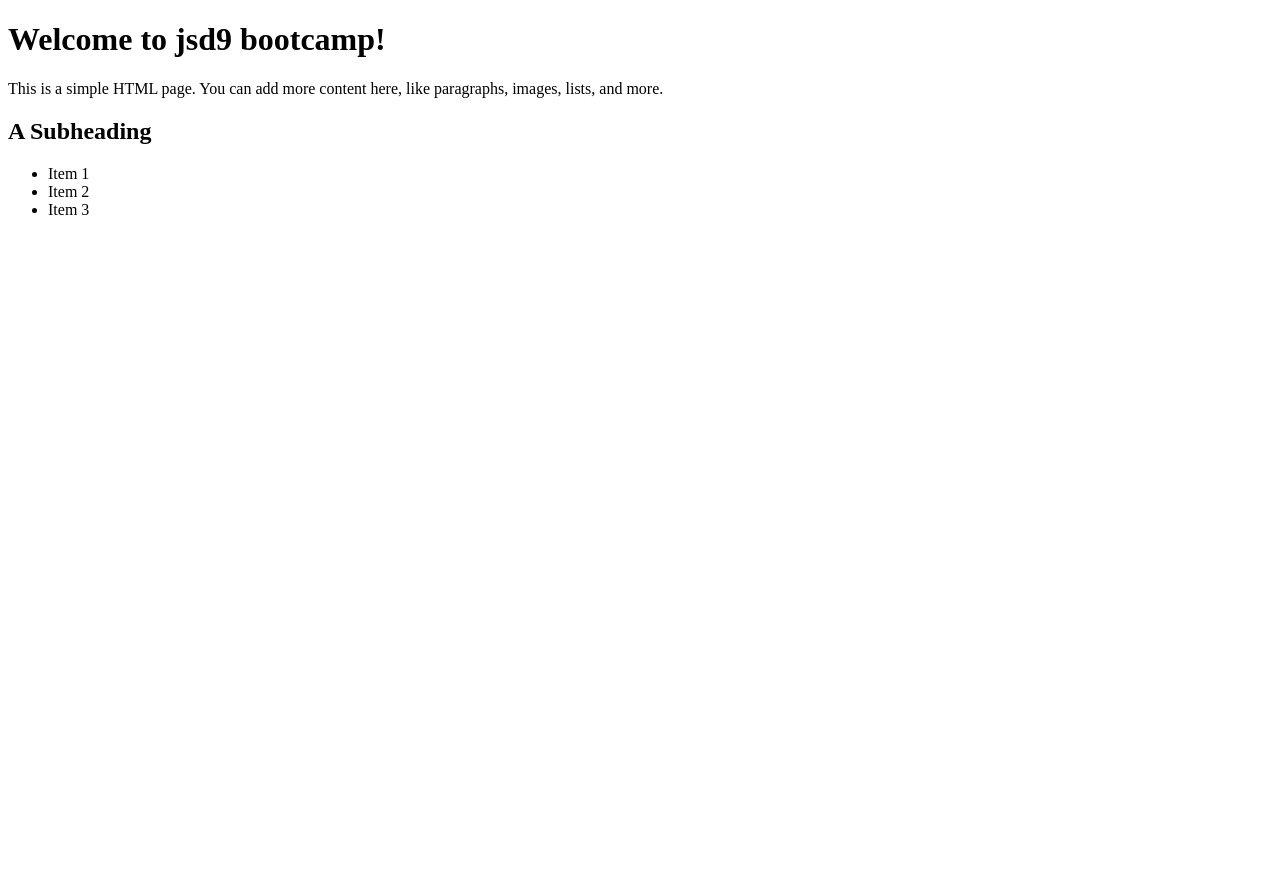
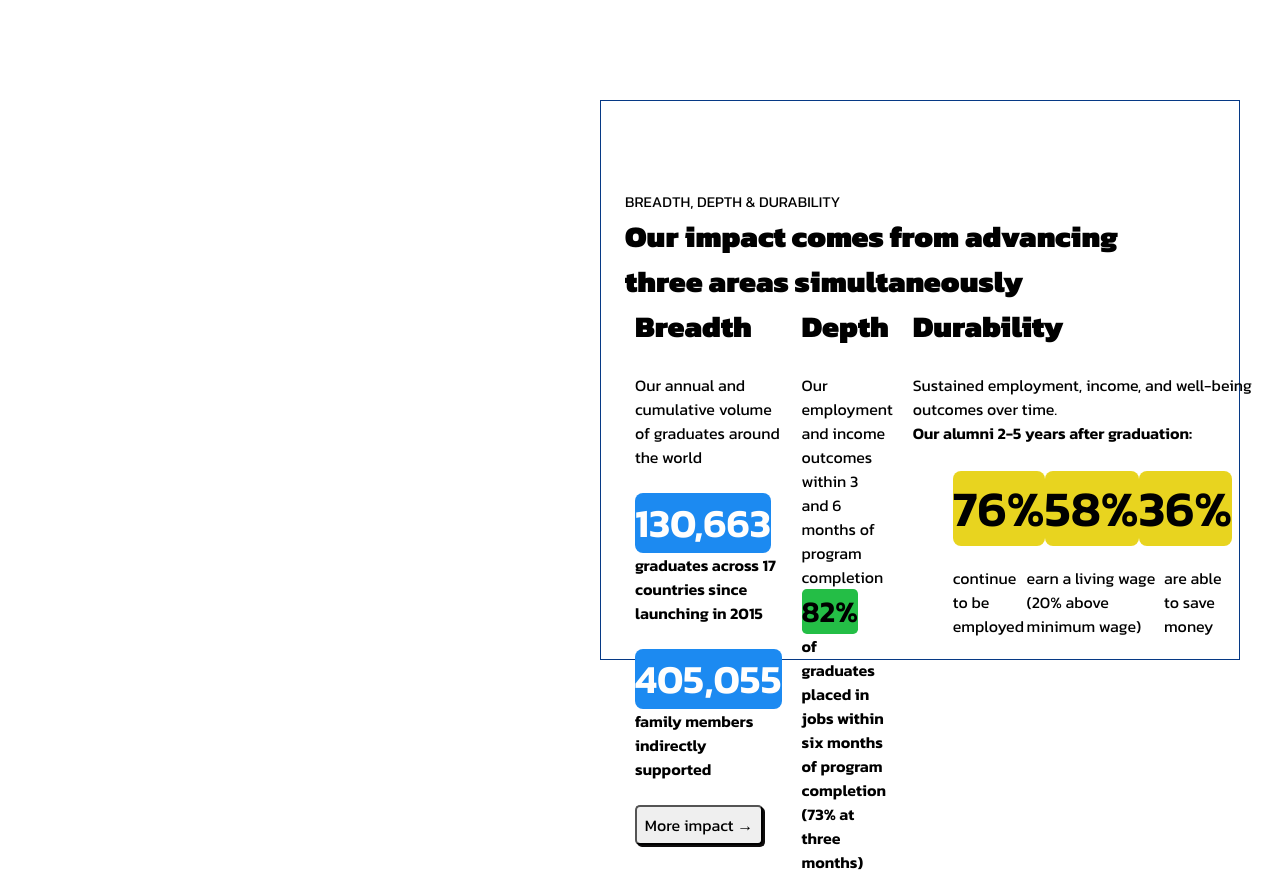
Before and after one commit to ToeyJSD9/jsd9, a plain HTML site: page index.html in a window 1280 px wide. Shown: the top 877 px of the page. Before the commit the page ends 800 px from the top, so only its background shows below. Drawn offline with Linux system fonts and the light colour scheme.

Commit message:
csshomework(fil):updated css

```diff
--- /dev/null
+++ b/css.css
@@ -0,0 +1,138 @@
+@import url('https://fonts.googleapis.com/css2?family=Kanit:ital,wght@0,100;0,200;0,300;0,400;0,500;0,600;0,700;0,800;0,900;1,100;1,200;1,300;1,400;1,500;1,600;1,700;1,800;1,900&family=Lilita+One&family=Montserrat:ital,wght@0,100..900;1,100..900&display=swap');
+
+/* css Variables */
+:root {
+	--clr-primary: #14252d;
+	--clr-fah: #1c8af1;
+	--clr-green: #24be46;
+	--clr-yellow: #e7d212f1;
+
+}
+
+/* css Reset */
+*,
+*::before,
+*::after {
+	padding: 0;
+	margin: 0;
+	box-sizing: border-box;
+}
+body {
+	line-height: 1.5;
+	-webkit-font-smoothing: antialiased;
+}
+img,
+picture,
+video,
+canvas,
+svg {
+	display: block;
+	max-width: 100%;
+	height: auto;
+}
+input,
+button,
+textarea,
+select {
+	font: inherit;
+}
+p {
+	text-wrap: pretty;
+}
+h1,
+h2,
+h3,
+h4,
+h5,
+h6 {
+	text-wrap: balance;
+}
+
+
+
+body{
+    display:grid;
+
+	width: 50vw;
+	height: 70vh;
+	margin: 100px 600px 0px;
+    border: solid 1px rgb(6, 57, 133);
+    padding: 5rem  1.5rem;
+    font-family: "Kanit", serif;
+    background-color: rgb(255, 255, 255);
+
+}
+
+.container{
+    display: flex;
+    justify-content: space-between;
+    text-align: left;
+    font-family: inherit;
+}
+
+h2{
+    font-size: 30px;
+    font-weight: 900;
+}
+h3{
+padding-top: 10px;
+    font-size: 15px;
+    font-weight: 400;
+}
+.t-1{
+    font-weight: 600;
+}
+
+button{
+    width: 8rem;
+    height: 2.5rem;
+    border-radius: 5px;
+    filter: drop-shadow(2px 2px 0px rgb(17, 15, 15));
+    -webkit-filter: drop-shadow(2px 2px 0px rgb(14, 12, 12));
+}
+.flex-itemitem-1{
+    padding: 0px 10px;
+.n-1{
+    background-color: var(--clr-fah);
+    display: inline;
+    font-size: 40px;
+    font-weight: 600;
+    color: rgb(255, 254, 253);
+    border-radius: 0.5rem;
+
+}
+}
+.flex-itemitem-2{
+    padding: 0px 10px;
+.n-2{
+    background-color: var(--clr-green);
+    display: inline;
+    font-size: 30px;
+    border-radius: 0.3rem;
+    font-weight: 600;
+
+}
+}
+
+
+.ohshit{
+    display: flex;
+    justify-content: space-between;
+    padding: 2PX 40px 10px;
+}
+
+.flex-itemitem-3{
+    padding: 0PX 10px;
+}
+.t-2{
+        display: flex;
+        justify-content: space-between;
+        padding: 10PX 40px;
+}
+.t-3{
+    background-color: var(--clr-yellow);
+    border-radius: 0.5REM;
+    font-size: 50PX;
+    font-weight: 600;
+
+}
--- a/index.html
+++ b/index.html
@@ -3,22 +3,67 @@
   <head>
     <meta charset="UTF-8" />
     <meta name="viewport" content="width=device-width, initial-scale=1.0" />
-    <title>Basic HTML Page</title>
+    <title>homeworkcss</title>
+    <link rel="stylesheet" href="css.css" />
   </head>
   <body>
-    <h1>Welcome to jsd9 bootcamp!</h1>
+    <header>
+      <h3>BREADTH, DEPTH & DURABILITY</h3>
+      <h2>Our impact comes from advancing three areas simultaneously</h2>
+    </header>
+    <div class="container">
+      <div class="flex-itemitem-1">
+        <h2>Breadth</h2>
+        <br />
+        <p>Our annual and cumulative volume of graduates around the world</p>
+        <br />
+        <div class="n-1">130,663</div>
+        <p class="t-1">graduates across 17 countries since launching in 2015</p>
+        <br />
+        <div class="n-1">405,055</div>
+        <p class="t-1">family members indirectly supported</p>
+        <br />
+        <button class="b-1">More impact →</button>
+      </div>
 
-    <p>
-      This is a simple HTML page. You can add more content here, like
-      paragraphs, images, lists, and more.
-    </p>
+      <div class="flex-itemitem-2">
+        <h2>Depth</h2>
+        <br />
+        <p>
+          Our employment and income outcomes within 3 <br />
+          and 6 months of program completion
+        </p>
+        <div class="n-2">82%</div>
+        <p class="t-1">
+          of graduates placed in jobs within six months <br />
+          of program completion (73% at three months)
+        </p>
+        <br />
+        <div class="n-2">$1.5 billion</div>
+        <p class="t-1">in cumulative wages earned by graduates since 2015</p>
+      </div>
 
-    <h2>A Subheading</h2>
-
-    <ul>
-      <li>Item 1</li>
-      <li>Item 2</li>
-      <li>Item 3</li>
-    </ul>
+      <div class="flex-itemitem-3">
+        <div>
+          <h2>Durability</h2>
+          <br />
+          <p>
+            Sustained employment, income, and well-being outcomes over time.
+          </p>
+          <p class="t-1">Our alumni 2-5 years after graduation:</p>
+          <br />
+        </div>
+        <div class="ohshit">
+          <div class="t-3">76%</div>
+          <div class="t-3">58%</div>
+          <div class="t-3">36%</div>
+        </div>
+        <div class="t-2">
+          <p>continue to be employed</p>
+          <p>earn a living wage (20% above minimum wage)</p>
+          <p>are able to save money</p>
+        </div>
+      </div>
+    </div>
   </body>
 </html>
--- a/style.css
+++ /dev/null
@@ -1,77 +0,0 @@
-
-
-/* พื้นหลัง */
-body {
-    background-color: #000000;
-    color: #DCDCDC; /* สีข้อความ */
-    font-family: 'Impact', sans-serif;
-    margin: 0;
-    padding: 0;
-}
-
-/* หัวข้อ */
-h1, h2, h3 {
-    color: #FF0000; /* ใช้สีแดงสดสำหรับหัวข้อ */
-    text-shadow: 3px 3px 10px rgba(0, 0, 0, 0.6); /* เงาให้ดูมีมิติ */
-}
-
-/* ปุ่ม */
-button {
-    background-color: #FF0000; /* สีแดง */
-    color: white;
-    border: none;
-    padding: 10px 20px;
-    font-size: 16px;
-    cursor: pointer;
-    transition: background-color 0.3s ease-in-out;
-}
-
-button:hover {
-    background-color: #8B0000; /* เปลี่ยนเป็นสีแดงเข้มเมื่อ hover */
-}
-
-/* เอฟเฟกต์เลือด */
-.blood-drip {
-    position: absolute;
-    top: 0;
-    left: 50%;
-    opacity: 1;
-    animation: bloodDrip 2s infinite;
-}
-
-@keyframes bloodDrip {
-    0% { top: -50px; opacity: 1; }
-    100% { top: 100vh; opacity: 0; }
-}
-
-/* เพิ่มเลือดกระเซ็น */
-.blood-splash {
-    position: absolute;
-    background: url('blood-splash.png') no-repeat center center;
-    width: 100px;
-    height: 100px;
-    animation: bloodSplash 3s infinite;
-}
-
-@keyframes bloodSplash {
-    0% { top: -100px; opacity: 1; }
-    100% { top: 100vh; opacity: 0; }
-}
-
-/* ลิงก์ */
-a {
-    color: #FF0000;
-    text-decoration: none;
-}
-
-a:hover {
-    text-decoration: underline;
-}
-
-/* ปรับความสวยงามเมื่อมีการโต้ตอบ */
-.container {
-    position: relative;
-    width: 100%;
-    height: 100vh;
-    overflow: hidden;
-}
```
Also changed, not shown: aaa.html (deleted, +0 -33 lines), index2.html (deleted), 1 other file.
